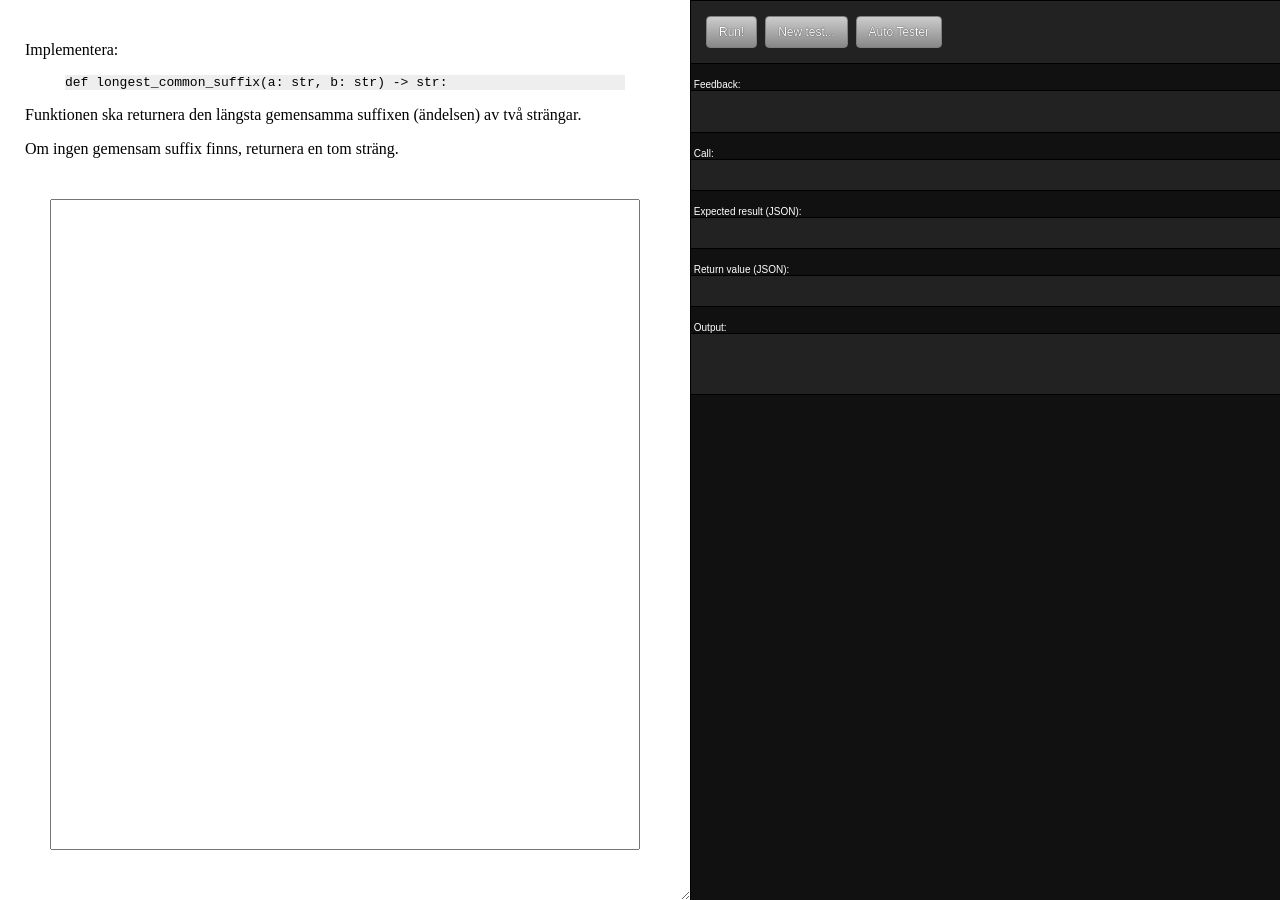
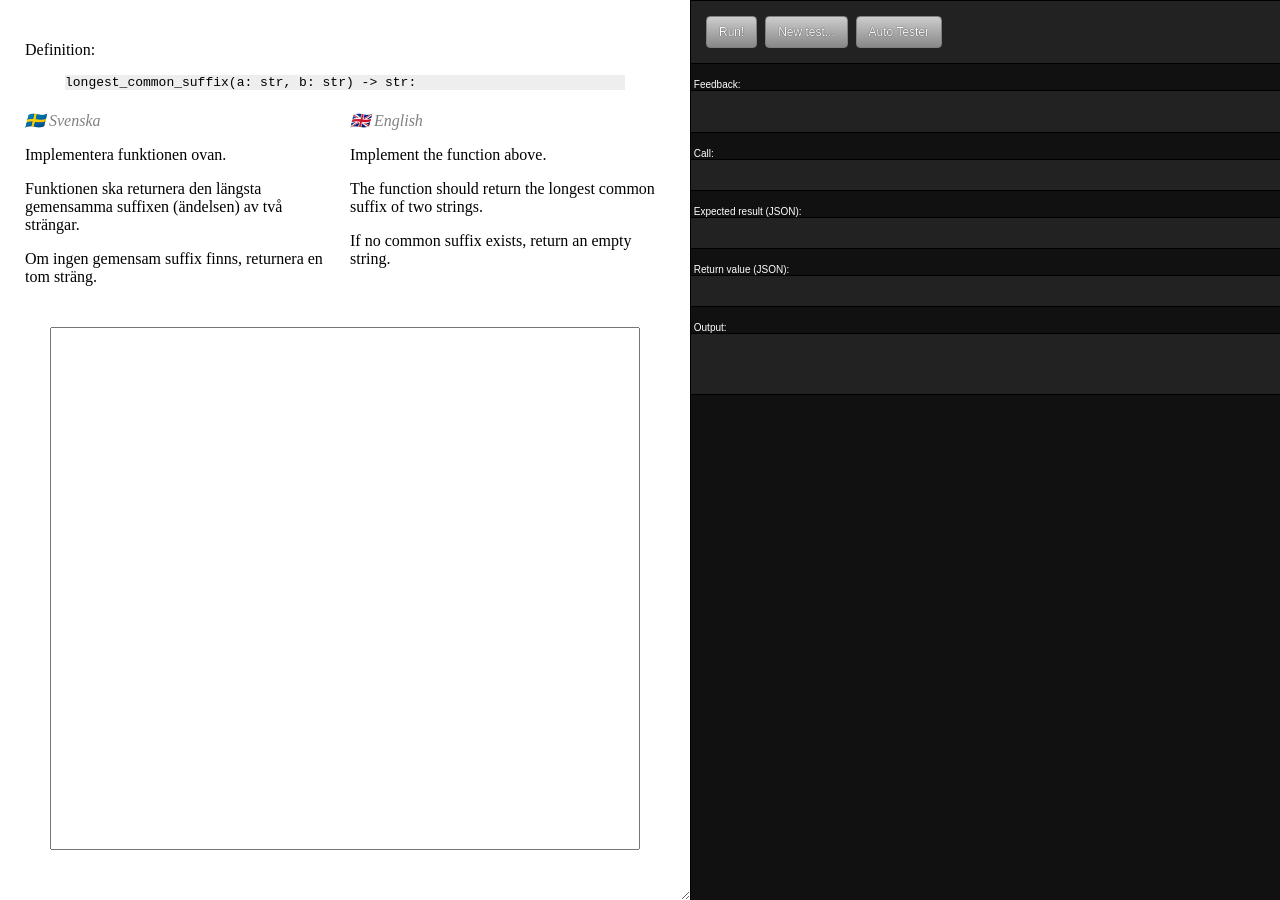
Before and after one commit to crilab/dva128_funcportal, a Jekyll site: the page built from _assignments/longest_common_suffix.md, in a window 1280 px wide. Built offline with Jekyll 4.4.1, drawn with Linux system fonts in a browser that asks for light colours.

Commit message:
translation

```diff
--- a/_assignments/longest_common_suffix.md
+++ b/_assignments/longest_common_suffix.md
@@ -3,14 +3,26 @@ layout: assignment
 title: Longest Common Suffix
 difficulty: 1
 ---
-Implementera:
+Definition:
 {% highlight python %}
-def longest_common_suffix(a: str, b: str) -> str:
+longest_common_suffix(a: str, b: str) -> str:
 {% endhighlight %}
+
+<div class="swedish" markdown="1">
+Implementera funktionen ovan.
 
 Funktionen ska returnera den längsta gemensamma suffixen (ändelsen) av två strängar.
 
 Om ingen gemensam suffix finns, returnera en tom sträng.
+</div>
+
+<div class="english" markdown="1">
+Implement the function above.
+
+The function should return the longest common suffix of two strings.
+
+If no common suffix exists, return an empty string.
+</div>
 
 <script>
 
```
